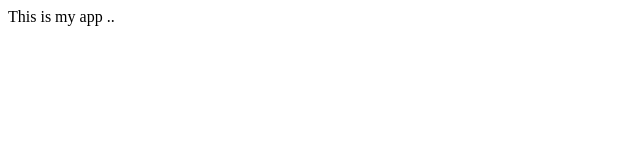
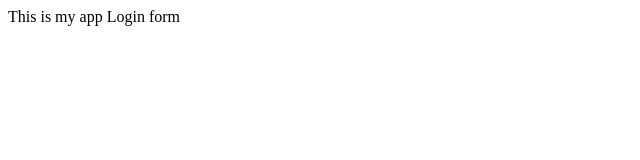
Before and after one commit to EvaDeli99/myappsample, a plain HTML site: page index.html in a window 1280 px wide. Shown: the full height of the page, 0-640 px from the left. Drawn offline with Linux system fonts and the light colour scheme.

Commit message:
another change

```diff
--- a/index.html
+++ b/index.html
@@ -4,6 +4,6 @@
 	</head>
 	<body>
 		This is my app
+		Login form
 	</body>
 </html>
-..
```
